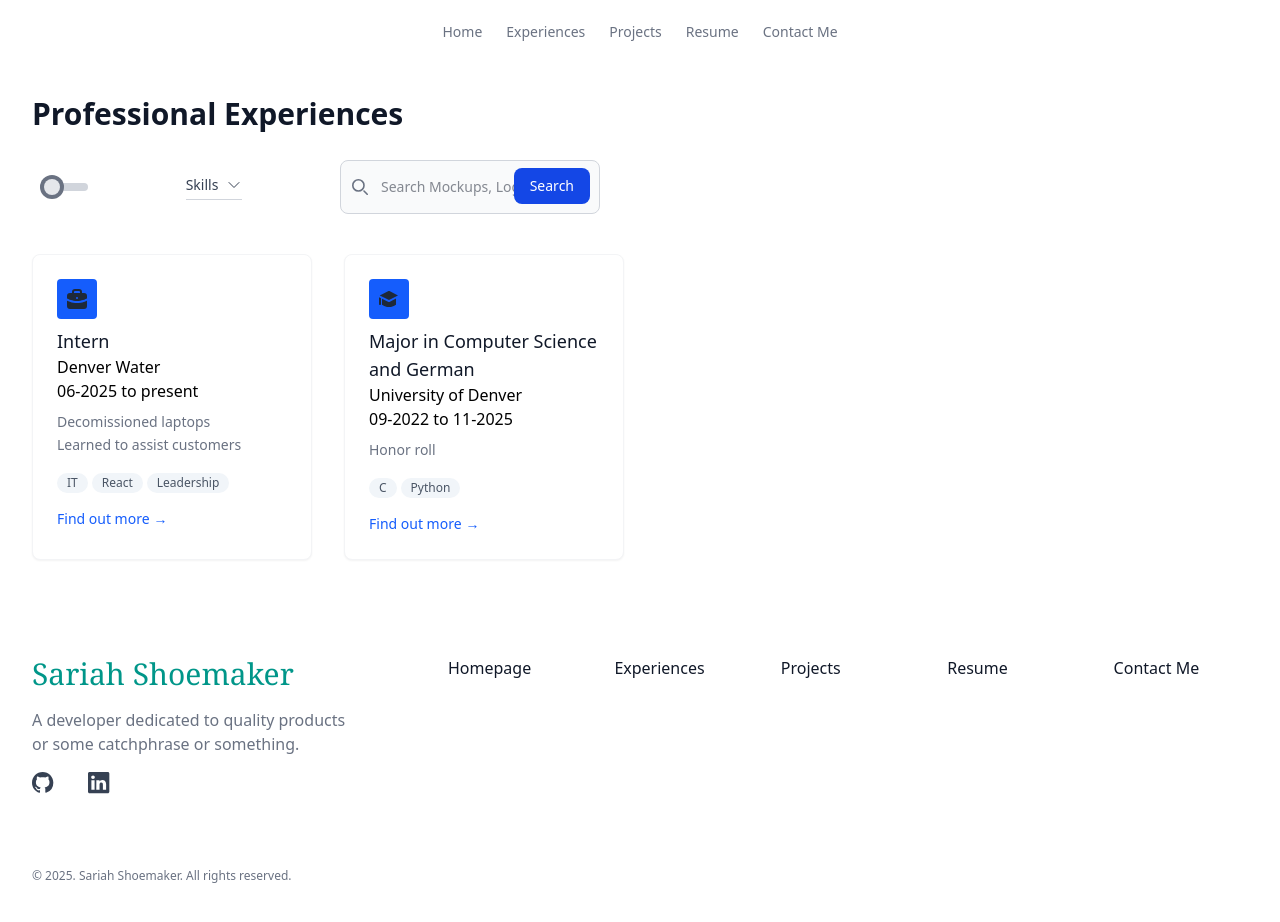
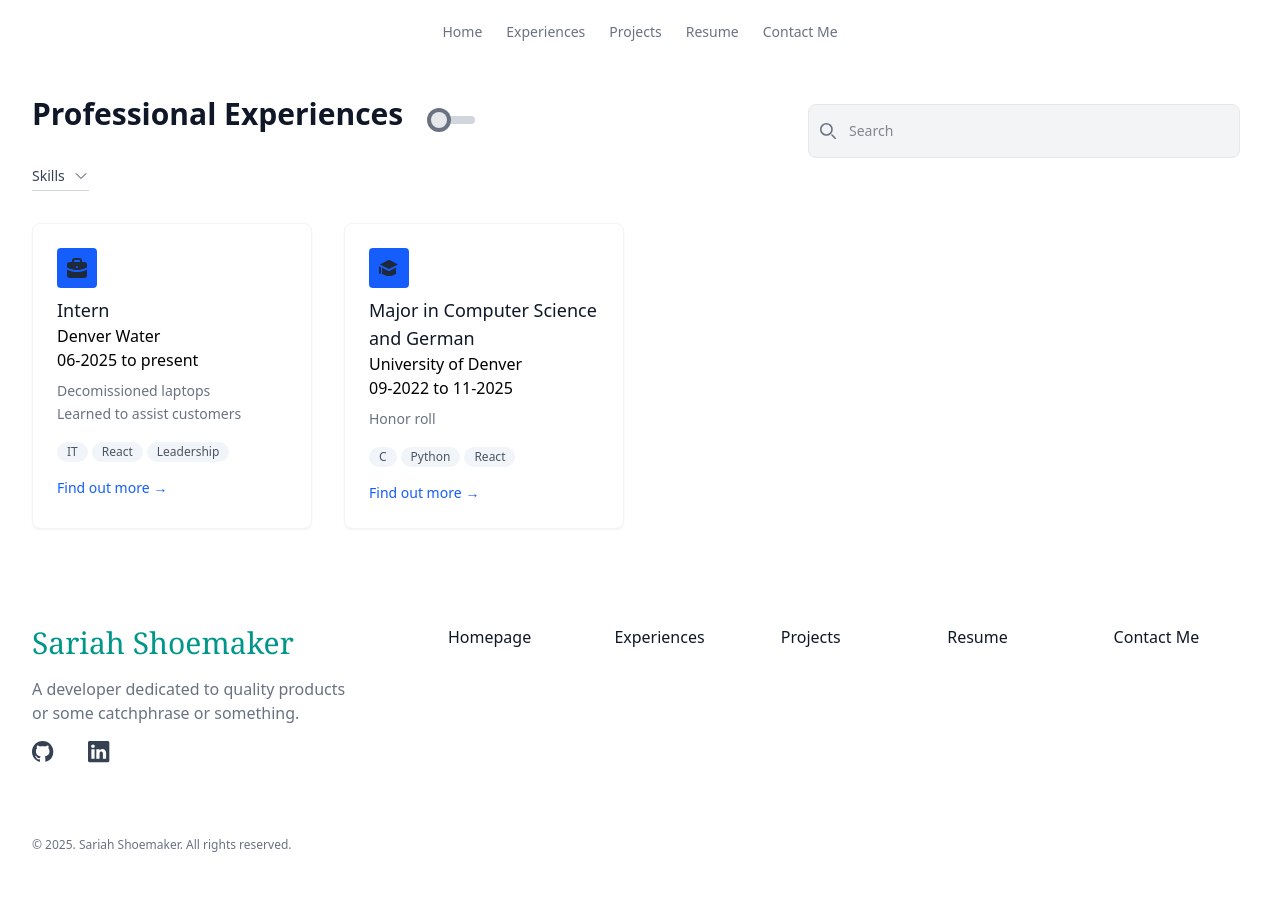
Before and after one commit to sariah-shoe/MyPortfolio, a React (Vite) app in the folder client/: page /experiences in a window 1280 px wide. Shown: the top 922 px of the page. Built offline with nearby package versions, Linux system fonts and the light colour scheme.

Commit message:
Experiences complete

```diff
--- a/client/src/components/Experiences/experiences.tsx
+++ b/client/src/components/Experiences/experiences.tsx
@@ -4,6 +4,7 @@ import ProffToggle from '../Shared/ProffToggle';
 import SearchBar from '../Shared/SearchBar';
 import Filter from '../Shared/Filter';
 import { useState, useEffect } from 'react';
+import { useSearchParams } from 'react-router-dom';
 
 const experiences = [
     {
@@ -22,7 +23,7 @@ const experiences = [
         startDate: "09-2022",
         endDate: "11-2025",
         highlights: ["Honor roll"],
-        skills: ["C", "Python"]
+        skills: ["C", "Python", "React"]
     },
     {
         typeEx: "Personal",
@@ -31,7 +32,7 @@ const experiences = [
         startDate: "09-2023",
         endDate: "",
         highlights: [""],
-        skills: ["Love"]
+        skills: ["Love", "Teamwork"]
     },
     {
         typeEx: "Personal",
@@ -40,7 +41,7 @@ const experiences = [
         startDate: "09-2023",
         endDate: "",
         highlights: ["The orange one is Chise", "The grey and white one is Lou"],
-        skills: ["Cat care"]
+        skills: ["Cat care", "Patience"]
     }
 ]
 
@@ -61,6 +62,9 @@ for (const experience of experiences) {
 }
 
 export default function Experiences() {
+    // Search params for users going to professional or personal from dropdown
+    const [searchParams] = useSearchParams();
+
     // State for whether I am showing personal or professional experiences
     const [proff, setProff] = useState(false);
 
@@ -74,21 +78,28 @@ export default function Experiences() {
     // This effect makes sure that when I switch between professional and personal, the filters and search get reset
     useEffect(() => {
         setFilter([]);
+        setSearch("");
     }, [proff]);
 
+    // This effect makes sure that when I reach /experiences through the dropdown, it sets to professional or personal correctly
+    useEffect(() => {
+        const type = searchParams.get('type');
+        setProff(type === 'personal');
+    }, [searchParams]);
 
     return (
         <div>
             <Header />
             <section>
-                <div className="mx-auto max-w-screen-xl px-4 py-8 sm:px-6 lg:px-8">
+                <div className="px-4 py-8 sm:px-6 lg:px-8">
                     <div className="space-y-4 md:space-y-8">
-                        <div className="max-w-xl">
+                        <div>
+                            <div className="flex gap-4 justify-between">
+                                <div className="flex gap-4">
                                     <h2 className="text-2xl font-semibold text-gray-900 sm:text-3xl mb-5">
                                         {proff ? "Personal" : "Professional"} Experiences
                                     </h2>
 
-                            <div className="flex flex-col gap-4 lg:flex-row lg:items-center lg:justify-between lg:gap-12 mb-6">
                                     {/* Toggle for whether I'm showing professional or personal experiences */}
                                     <div className="p-2">
                                         <ProffToggle
@@ -96,9 +107,19 @@ export default function Experiences() {
                                             onChange={setProff}
                                         />
                                     </div>
+                                </div>
+
+                                {/* Search bar for experiences */}
+                                <div className="p-2 flex-grow max-w-md">
+                                    <SearchBar
+                                        search={search}
+                                        setSearch={setSearch}
+                                    />
+                                </div>
+                            </div>
 
                             {/* Filter for skills*/}
-                                <div className="p-2">
+                            <div>
                                 {proff ?
                                     <Filter
                                         skills={personalSkills}
@@ -112,13 +133,6 @@ export default function Experiences() {
                                         setFilter={setFilter}
                                     />
                                 }
-
-                                </div>
-
-                                {/* Search bar for experiences */}
-                                <div className="p-2">
-                                    <SearchBar />
-                                </div>
                             </div>
                         </div>
                         {/* Grid of cards */}
@@ -138,8 +152,21 @@ export default function Experiences() {
                                         // Otherwise show if the experience has at least one filtered skill
                                         experience.skills.some((skill) => filter.includes(skill));
 
-                                    // Return if both matchesType and matchesSkills are true
-                                    return matchesType && matchesSkills;
+                                    // Filter by search
+                                    const matchesSearch =
+                                        // If there is nothing in the search bar, show everything
+                                        search.trim() === "" ||
+                                        // Otherwise, check if there is a match in any of the experience fields
+                                        experience.typeEx.toLowerCase().includes(search.toLowerCase()) ||
+                                        experience.position.toLowerCase().includes(search.toLowerCase()) ||
+                                        experience.company.toLowerCase().includes(search.toLowerCase()) ||
+                                        experience.startDate.toLowerCase().includes(search.toLowerCase()) ||
+                                        experience.endDate.toLowerCase().includes(search.toLowerCase()) ||
+                                        experience.highlights.some(h => h.toLowerCase().includes(search.toLowerCase())) ||
+                                        experience.skills.some(s => s.toLowerCase().includes(search.toLowerCase()))
+
+                                    // Return if both matchesType matchesSkills and matchesSearch are true
+                                    return matchesType && matchesSkills && matchesSearch;
 
                                 })
                                 .map(experience =>
@@ -177,7 +204,7 @@ export default function Experiences() {
                                             <h2>{experience.company}</h2>
                                             <h2>
                                                 {experience.startDate}
-                                                {experience.endDate !== "" ? ` to ${experience.endDate}` : " to present"}
+                                                {proff ? "" : experience.endDate !== "" ? ` to ${experience.endDate}` : " to present"}
                                             </h2>
                                         </div>
 
--- a/client/src/components/HeaderFooter/header.tsx
+++ b/client/src/components/HeaderFooter/header.tsx
@@ -25,8 +25,8 @@ export default function Header() {
                                     label='Experiences'
                                     defaultHref='/experiences'
                                     items={[
-                                        { name: "Professional", href: "/experiences" },
-                                        { name: "Personal", href: "/experiences" }
+                                        { name: "Professional", href: "/experiences?type=professional" },
+                                        { name: "Personal", href: "/experiences?type=personal" }
                                     ]}
                                 />
 
--- a/client/src/components/Shared/SearchBar.tsx
+++ b/client/src/components/Shared/SearchBar.tsx
@@ -1,4 +1,9 @@
-export default function SearchBar() {
+interface SearchBarProps {
+    search: string
+    setSearch: (newValue: string) => void;
+}
+
+export default function SearchBar({search, setSearch} : SearchBarProps) {
     return (
         <form className="max-w-md mx-auto">
             <label htmlFor="default-search" className="mb-2 text-sm font-medium text-gray-900 sr-only dark:text-white">Search</label>
@@ -8,8 +13,19 @@ export default function SearchBar() {
                         <path stroke="currentColor" stroke-linecap="round" stroke-linejoin="round" stroke-width="2" d="m19 19-4-4m0-7A7 7 0 1 1 1 8a7 7 0 0 1 14 0Z" />
                     </svg>
                 </div>
-            <input type="search" id="default-search" className="block w-full p-4 ps-10 text-sm text-gray-900 border border-gray-300 rounded-lg bg-gray-50 focus:ring-blue-500 focus:border-blue-500 dark:bg-gray-700 dark:border-gray-600 dark:placeholder-gray-400 dark:text-white dark:focus:ring-blue-500 dark:focus:border-blue-500" placeholder="Search Mockups, Logos..." required />
-            <button type="submit" className="text-white absolute end-2.5 bottom-2.5 bg-blue-700 hover:bg-blue-800 focus:ring-4 focus:outline-none focus:ring-blue-300 font-medium rounded-lg text-sm px-4 py-2 dark:bg-blue-600 dark:hover:bg-blue-700 dark:focus:ring-blue-800">Search</button>
+                <input
+                    type="search"
+                    id="default-search"
+                    className="block w-full p-4 ps-10 text-sm text-gray-900
+                    border border-gray-200 rounded-lg
+                    bg-gray-100
+                    focus:ring-blue-500 focus:border-blue-500"
+                    value={search}
+                    onChange={(e) => setSearch(e.target.value)}
+                    placeholder="Search"
+                    required
+                />
             </div>
-    </form>)
+        </form>
+    )
 }
```
Lines whose indentation alone changed are shown as unchanged.
